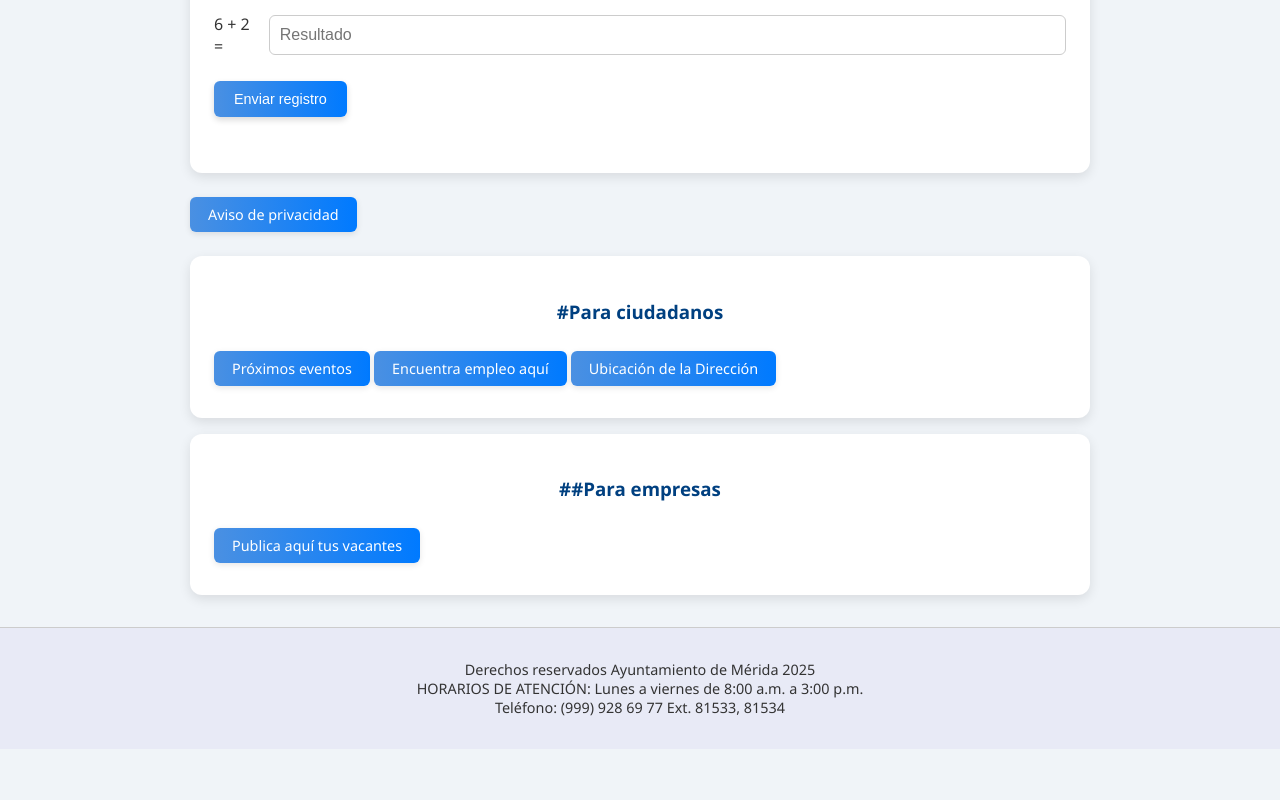
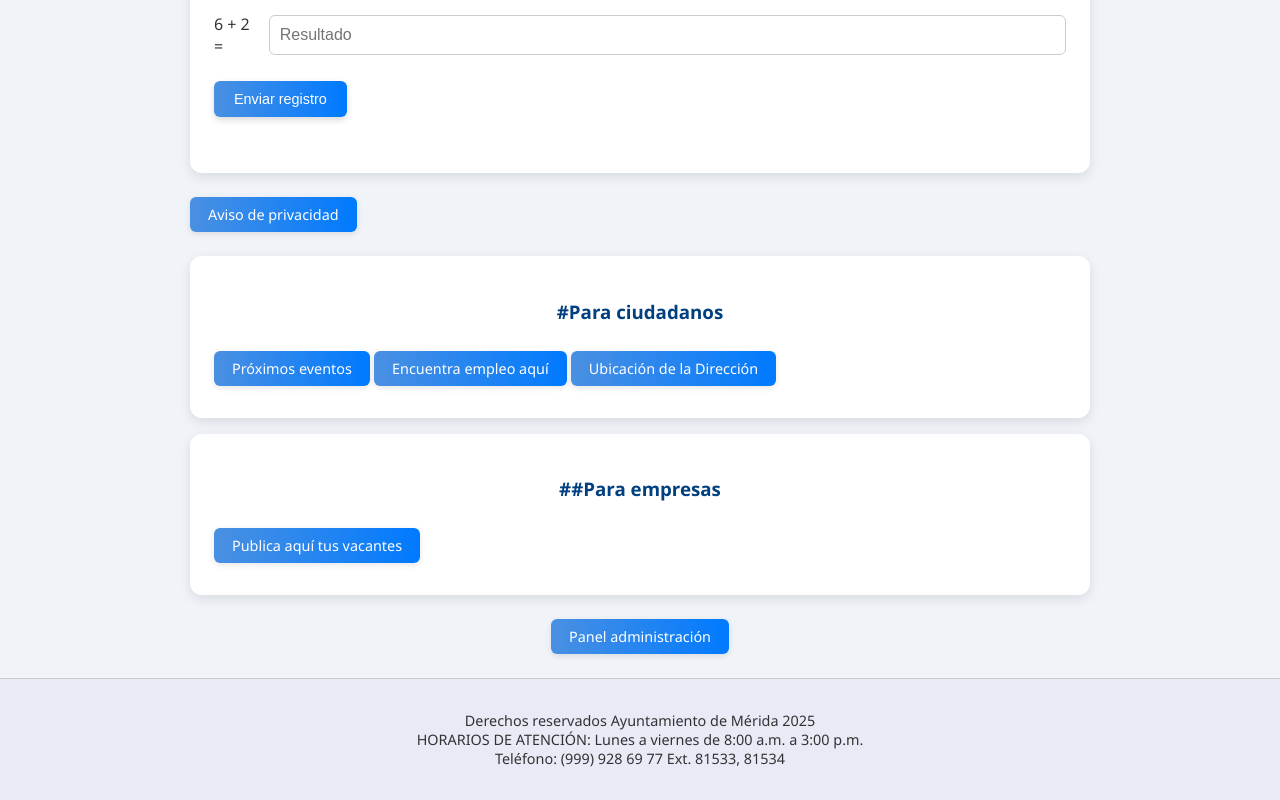
Before and after one commit to dajecapo/BOLSADETRABAJO, a plain HTML site: page index.html in a window 1280 px wide. Shown: the part 2556-3356 px from the top of the page. Before the commit the page ends 3305 px from the top, so only its background shows below. Drawn offline with Linux system fonts and the light colour scheme.

Commit message:
Update index.html

```diff
--- a/index.html
+++ b/index.html
@@ -182,6 +182,9 @@
       <h3>##Para empresas</h3>
       <a class="boton-link" href="https://geoportal.merida.gob.mx/empleo/empresa/login" target="_blank">Publica aquí tus vacantes</a>
     </section>
+<div style="text-align: center; margin-top: 1rem;">
+  <a class="boton-link" href="admin.html" target="_blank">Panel administración</a>
+</div>
   </main>
 
   <footer>
```
